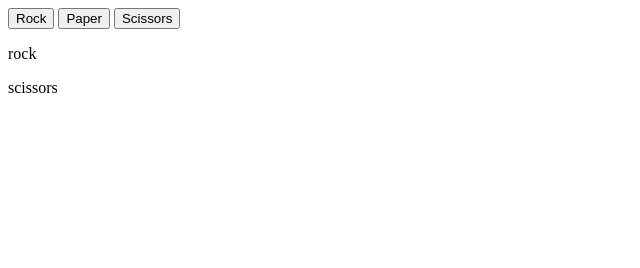
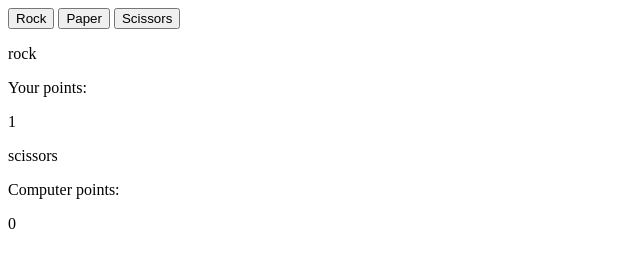
Before and after one commit to seriywolf/ROCK-PAPER-SCISSORS, a plain HTML site: page index.html in a window 1280 px wide. Both pictures are taken after a click on the button "Rock". Shown: the whole page, without its empty margins (0-640 px from the left). Drawn offline with Linux system fonts and the light colour scheme.

Commit message:
Add counters for playRound function with paragraphs

```diff
--- a/index.html
+++ b/index.html
@@ -13,8 +13,13 @@
     <button id="paper">Paper</button>
     <button id="scissors">Scissors</button>
     <p class="your">Your choice is: </p>
+    <p>Your points: </p>
+    <p class="userPoints"></p>
     <p class="computer">Computer choice is: </p>
+    <p>Computer points: </p>
+    <p class="computerPoints"></p>
     <p class="result"></p>
+
     <script>
 
         const computerPlay = () => {
@@ -24,23 +29,30 @@
             else if (randomNumber === 3) return "paper";
         };
 
+        let userPoints = 0;
+        let computerPoints = 0;
 
         const playRound = (computerSelection, playerSelection) => {
             computer.textContent = computerSelection;
             your.textContent = playerSelection;
 
-            if (computerSelection === playerSelection) return 0
-            else if (((playerSelection === 'rock') && (computerSelection === 'paper')) ||
+            //if (computerSelection === playerSelection) return 0
+            if (((playerSelection === 'rock') && (computerSelection === 'paper')) ||
                 ((playerSelection === 'paper') && (computerSelection === 'scissors')) ||
-                ((playerSelection === 'scissors') && (computerSelection === 'rock')))
-                return -1
+                ((playerSelection === 'scissors') && (computerSelection === 'rock'))){
+                    computerPoints++;
+                    document.querySelector(".userPoints").textContent = userPoints;
+                    document.querySelector(".computerPoints").textContent = computerPoints;
+                }
             else if (((playerSelection === 'rock') && (computerSelection === 'scissors')) ||
                 ((playerSelection === 'paper') && (computerSelection === 'rock')) ||
                 ((playerSelection === 'scissors') && (computerSelection === 'paper')))
-                return 1
+                userPoints++;
+                    document.querySelector(".userPoints").textContent = userPoints;
+                    document.querySelector(".computerPoints").textContent = computerPoints;
         };
 
-        const game = () => {
+        /*const game = () => {
             let user = 0;
             let computer = 0;
             if (user > computer)
@@ -49,14 +61,11 @@
                 return "You Lose!"
             else if (computer === user)
                 return "Equal!";
-
-        }
+        };*/
 
 
         const rockButton = document.querySelector("#rock");
-        rockButton.addEventListener("click", function(){
-             playRound(computerPlay(),"rock");
-            });
+        rockButton.addEventListener("click", function(){playRound(computerPlay(),"rock");});
 
         const paperButton = document.querySelector("#paper");
         paperButton.addEventListener("click", function(){ playRound(computerPlay(),"paper")});
@@ -66,6 +75,7 @@
 
         const your = document.querySelector(".your");
         const computer = document.querySelector(".computer");
+
         const result = document.querySelector(".result");
 
         //result.textContent =
```
